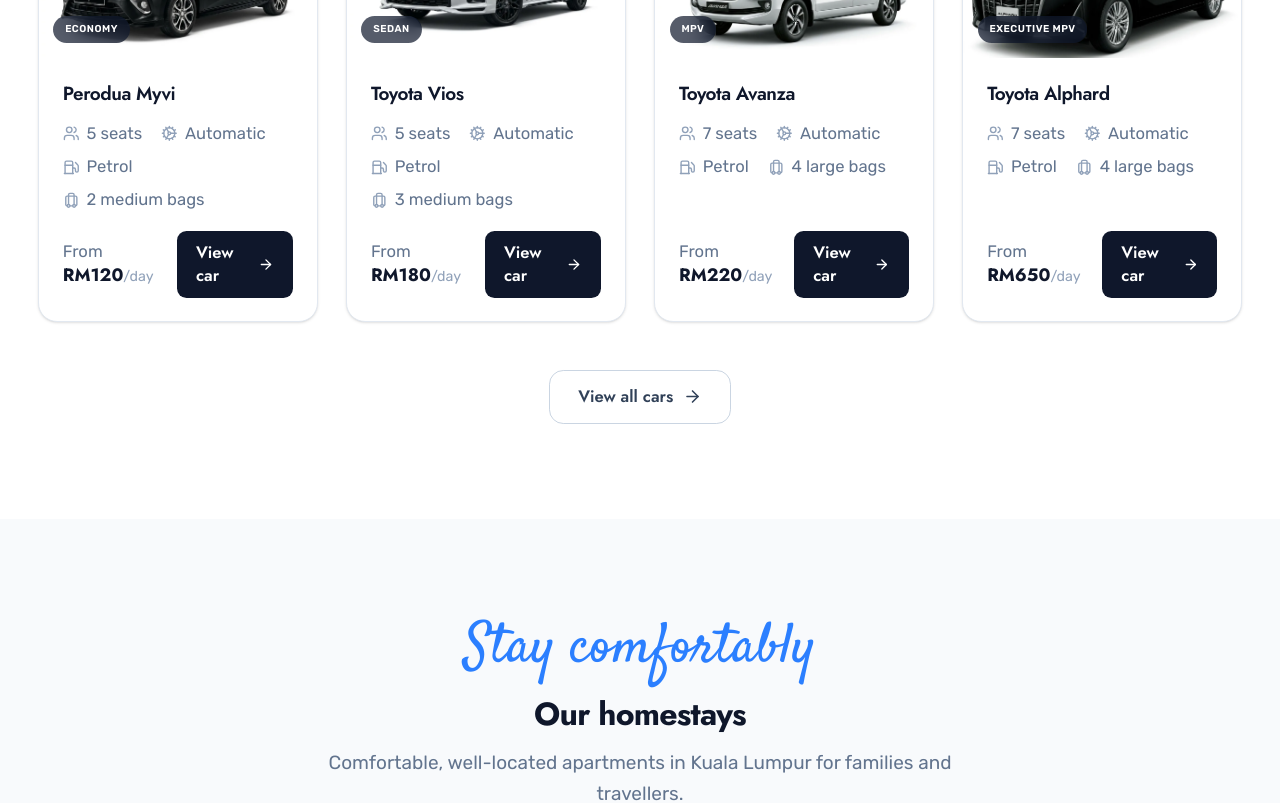
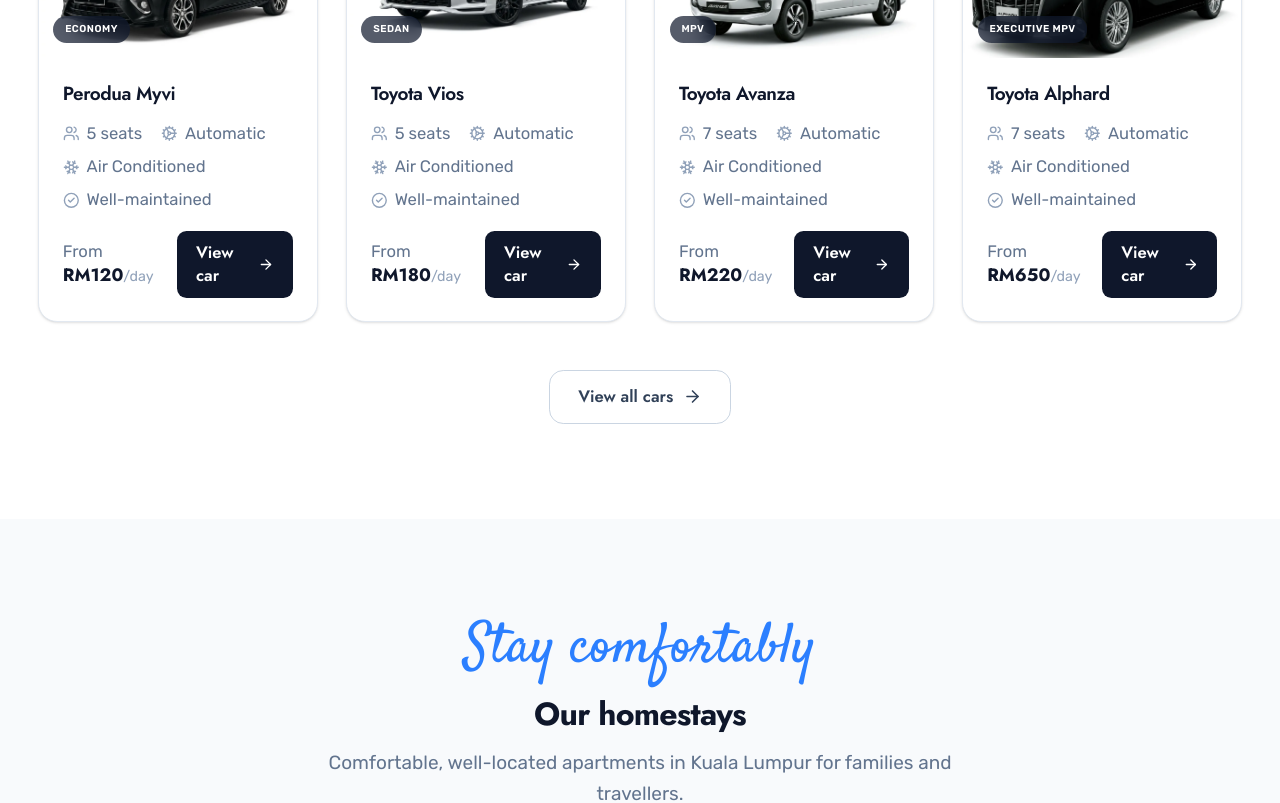
Before and after one commit to Baxia420/Narmaa, a React (Vite) app: page / in a window 1280 px wide. Shown: the part 1320-2123 px from the top of the page. Built offline with nearby package versions, Linux system fonts and the light colour scheme; a web font is replaced by a local one.

Commit message:
feat: update car tags and shuttle luggage

```diff
--- a/src/components/cards/CarCard.tsx
+++ b/src/components/cards/CarCard.tsx
@@ -1,6 +1,6 @@
 import { useState } from "react";
 import { Link } from "react-router-dom";
-import { Users, Fuel, Cog, Car as CarIcon, Luggage, ArrowRight } from "lucide-react";
+import { Users, Fuel, Cog, Car as CarIcon, Luggage, Snowflake, CheckCircle2, ArrowRight } from "lucide-react";
 import type { Car } from "@/lib/data";
 import { cn } from "@/lib/utils";
 
@@ -70,6 +70,18 @@
             <Cog className="h-3.5 w-3.5 text-slate-400" aria-hidden="true" />
             {car.transmission}
           </span>
+          {hideFuelAndLuggage && (
+            <>
+              <span className="inline-flex items-center gap-1.5">
+                <Snowflake className="h-3.5 w-3.5 text-slate-400" aria-hidden="true" />
+                Air Conditioned
+              </span>
+              <span className="inline-flex items-center gap-1.5">
+                <CheckCircle2 className="h-3.5 w-3.5 text-slate-400" aria-hidden="true" />
+                Well-maintained
+              </span>
+            </>
+          )}
           {!hideFuelAndLuggage && (
             <span className="inline-flex items-center gap-1.5">
               <Fuel className="h-3.5 w-3.5 text-slate-400" aria-hidden="true" />
--- a/src/components/sections/FeaturedFleet.tsx
+++ b/src/components/sections/FeaturedFleet.tsx
@@ -19,7 +19,7 @@
 
         <div className="grid gap-6 sm:grid-cols-2 lg:grid-cols-4">
           {featuredCars.map((car) => (
-            <CarCard key={car.id} car={car} />
+            <CarCard key={car.id} car={car} hideFuelAndLuggage={true} />
           ))}
         </div>
 
--- a/src/lib/data.ts
+++ b/src/lib/data.ts
@@ -64,6 +64,7 @@
   name: string;
   category: string;
   seats: number;
+  luggage?: string;
   priceFrom?: number;
   suitableFor: string[];
   image: string;
@@ -857,11 +858,12 @@
     slug: "economy-airport-shuttle",
     name: "Economy Airport Shuttle",
     category: "Economy",
-    seats: 4,
+    seats: 5,
+    luggage: "2 medium bags",
     priceFrom: 120,
     suitableFor: ["Solo travelers", "Couples", "Light luggage", "Budget conscious"],
     image: "/images/fleet/perodua-myvi.webp",
-    notes: ["Luggage capacity: 2 medium bags", "Professional local driver", "Tolls & basic fees included"],
+    notes: ["Professional local driver", "Tolls & basic fees included"],
     featured: true,
     description: "Reliable and budget-friendly airport transport service for small parties."
   },
@@ -870,11 +872,12 @@
     slug: "sedan-airport-shuttle",
     name: "Sedan Airport Shuttle",
     category: "Comfort Sedan",
-    seats: 4,
+    seats: 5,
+    luggage: "3 medium bags",
     priceFrom: 150,
     suitableFor: ["Business travelers", "Small families", "Comfort seekers"],
     image: "/images/airport-shuttle/toyota-vios.webp",
-    notes: ["Luggage capacity: 3 medium bags", "Spacious sedan boot", "Professional meet & greet"],
+    notes: ["Spacious sedan boot", "Professional meet & greet"],
     featured: true,
     description: "Upgrade your transfer experience with our premium sedans for enhanced comfort."
   },
@@ -883,11 +886,12 @@
     slug: "6-seater-airport-shuttle",
     name: "6-Seater Airport Shuttle",
     category: "MPV",
-    seats: 6,
+    seats: 7,
+    luggage: "4 large bags",
     priceFrom: 250,
     suitableFor: ["Families", "Small groups", "Extra luggage"],
     image: "/images/fleet/toyota-avanza.webp",
-    notes: ["Luggage capacity: 4 large bags", "Flexible seating configurations", "Excellent family convenience"],
+    notes: ["Flexible seating configurations", "Excellent family convenience"],
     featured: true,
     description: "Spacious multi-purpose vehicle designed for comfortable group travel and luggage handling."
   },
@@ -897,10 +901,11 @@
     name: "10-Seater Airport Shuttle",
     category: "Premium Van",
     seats: 10,
+    luggage: "6-8 large bags",
     priceFrom: 350,
     suitableFor: ["Medium groups", "Golfing trips", "Corporate transfers"],
     image: "/images/airport-shuttle/10-seater.webp",
-    notes: ["Luggage capacity: 6-8 large bags", "High roof van configuration", "Ideal for golfing equipment and luggage"],
+    notes: ["High roof van configuration", "Ideal for golfing equipment and luggage"],
     featured: true,
     description: "High-capacity executive vans ensuring smooth group logistics between airports and hotels."
   },
@@ -910,10 +915,11 @@
     name: "18-Seater Airport Shuttle",
     category: "Mini Bus",
     seats: 18,
+    luggage: "15+ bags",
     priceFrom: 500,
     suitableFor: ["Large tour groups", "Wedding groups", "Corporate events"],
     image: "/images/airport-shuttle/18-seater.webp",
-    notes: ["Luggage capacity: 15+ bags", "Full-sized minibus layout", "Comfortable air-conditioned cabin"],
+    notes: ["Full-sized minibus layout", "Comfortable air-conditioned cabin"],
     featured: true,
     description: "Ideal ground transport solution for large passenger groups traveling together across Malaysia."
   }
--- a/src/pages/AirportShuttlePage.tsx
+++ b/src/pages/AirportShuttlePage.tsx
@@ -1,5 +1,5 @@
 import { useState } from "react";
-import { Plane, Clock, ShieldCheck, User, CheckCircle, HelpCircle, AlertCircle } from "lucide-react";
+import { Plane, Clock, ShieldCheck, User, CheckCircle, HelpCircle, AlertCircle, Luggage } from "lucide-react";
 import { SEO, pageSEO } from "@/lib/seo";
 
 import Container from "@/components/ui/Container";
@@ -51,9 +51,17 @@
         <h3 className="mt-1 font-jost text-xl lg:text-[22px] font-semibold text-slate-900 leading-snug">{shuttle.name}</h3>
 
         {/* Capacity / Seats */}
-        <div className="mt-3 flex items-center gap-1.5 text-sm text-slate-500">
-          <User className="h-4 w-4 text-slate-400" />
-          <span>Capacity: Up to {shuttle.seats} passengers</span>
+        <div className="mt-3 flex items-center gap-4 text-sm text-slate-500">
+          <div className="flex items-center gap-1.5">
+            <User className="h-4 w-4 text-slate-400" />
+            <span>Up to {shuttle.seats} pax</span>
+          </div>
+          {shuttle.luggage && (
+            <div className="flex items-center gap-1.5">
+              <Luggage className="h-4 w-4 text-slate-400" />
+              <span>{shuttle.luggage}</span>
+            </div>
+          )}
         </div>
 
         {/* Suitable For Tags */}
--- a/src/pages/CarDetailPage.tsx
+++ b/src/pages/CarDetailPage.tsx
@@ -198,17 +198,15 @@
 
               {/* WhatsApp CTA */}
               <div className="mt-8">
-                <Button
-                  as="anchor"
+                <a
                   href={whatsappLink}
-                  external
-                  variant="whatsapp"
-                  size="lg"
-                  className="w-full sm:w-auto"
-                  iconLeft={<img src="/images/general/whatsapp-logo.svg" className="h-6 w-6 shrink-0" alt="" />}
+                  target="_blank"
+                  rel="noopener noreferrer"
+                  className="inline-flex w-full items-center justify-center gap-2 rounded-xl bg-[#25d366] px-7 py-4 font-jost text-base font-bold text-white shadow-lg transition-all hover:bg-[#128c7e] sm:w-auto focus-visible:outline-none focus-visible:ring-2 focus-visible:ring-[#25d366] focus-visible:ring-offset-2"
                 >
+                  <img src="/images/general/whatsapp-logo.svg" className="h-6 w-6 shrink-0" alt="" />
                   Check Availability on WhatsApp
-                </Button>
+                </a>
               </div>
             </div>
           </div>
```
